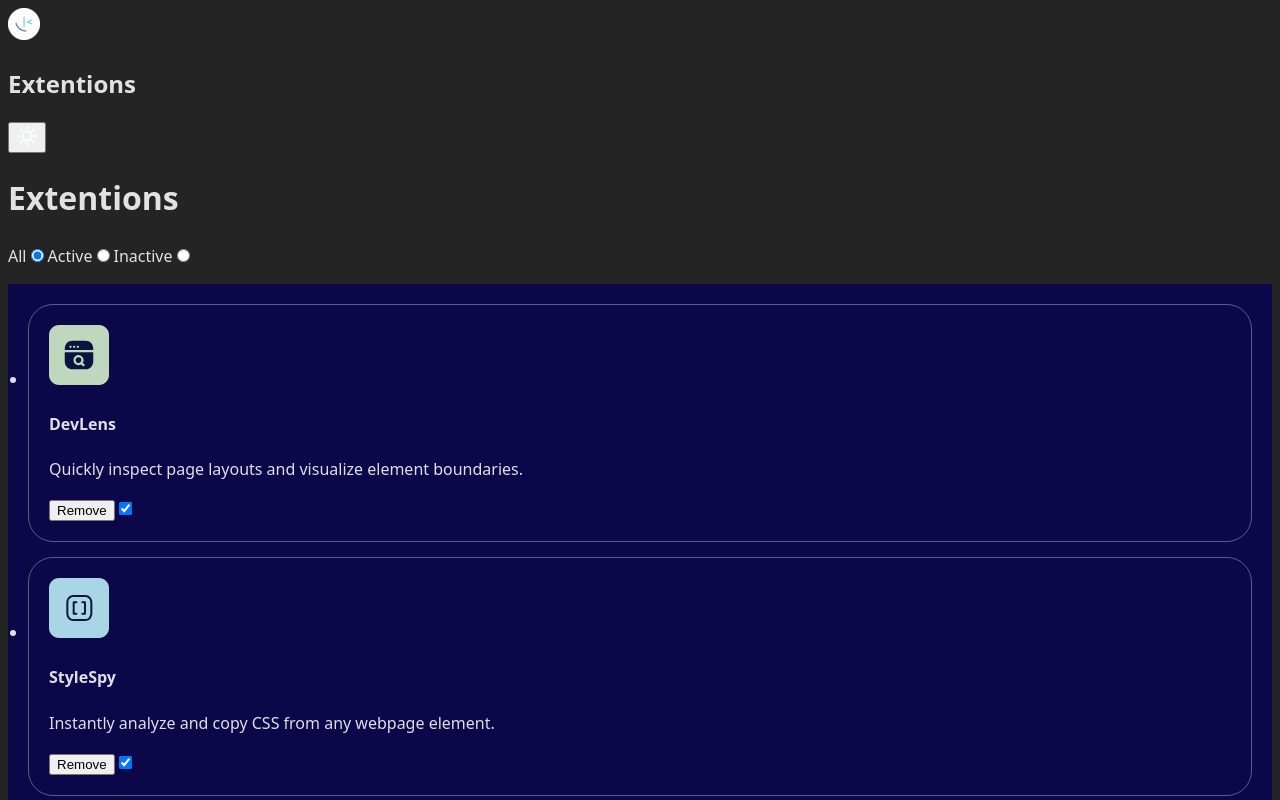
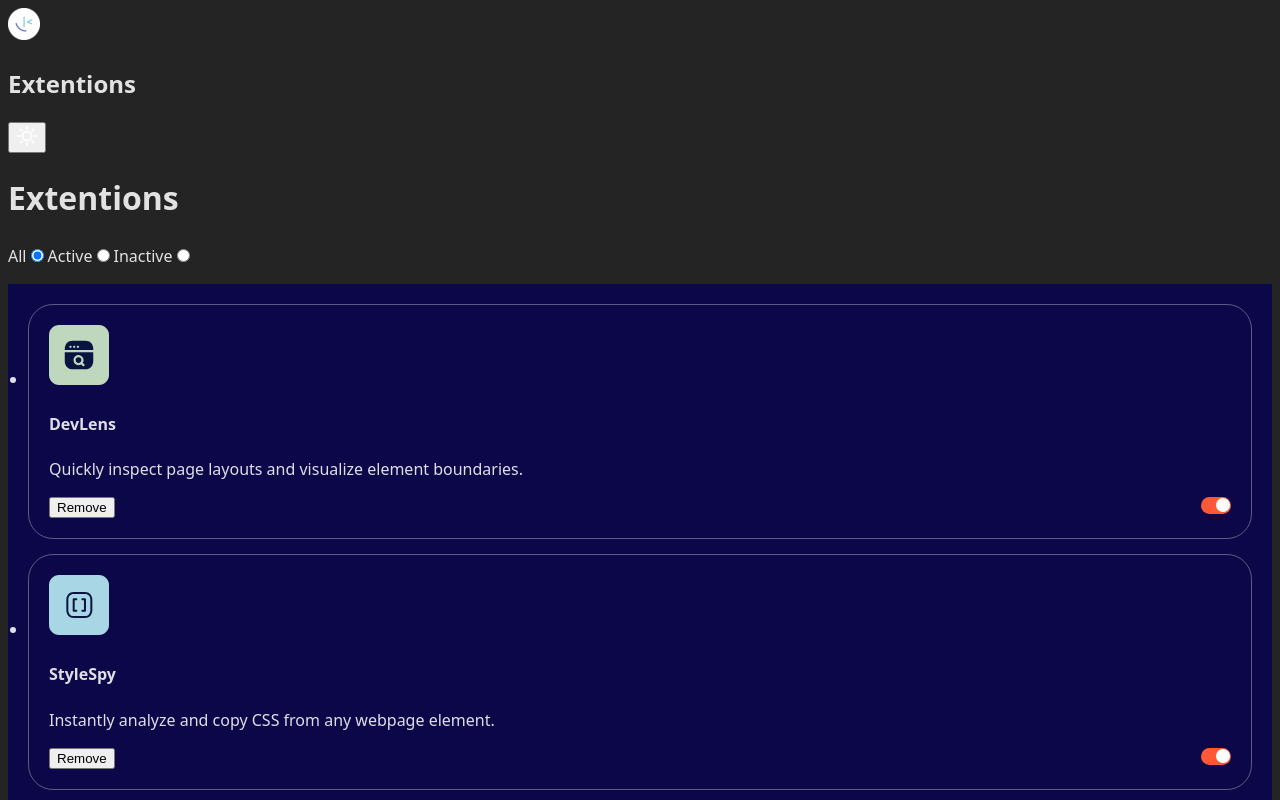
Before and after one commit to LuisOrtega27/browser-extensions-manager-ui-main, a React (Vite) app: page / in a window 1280 px wide. Shown: the top 800 px of the page. Built offline with nearby package versions, Linux system fonts and the light colour scheme.

Commit message:
checkbox problem solved

```diff
--- a/components/ExtentionCard.css
+++ b/components/ExtentionCard.css
@@ -3,3 +3,43 @@
     padding: 20px;
     border-radius: 25px;
 }
+
+.ExtentionCardActions{
+    display: flex;
+
+    justify-content: space-between;
+}
+
+.ExtentionCard input[type="checkbox"]{
+    display: none;
+}
+.ExtentionCard label{
+    display: inline-block;
+    position: relative;
+    width: 30px;
+    height: 17px;
+    background-color: rgb(59, 59, 71);
+    border-radius: 50px;
+    transition: background 0.3s ease-in-out;
+}
+input[type="checkbox"]:checked + label{
+    background-color: rgb(255, 88, 54);
+}
+
+.ExtentionCard label::before{
+    position: absolute;
+    left: 1px;
+    top: 1px;
+    content:"";
+    display: inline-block;
+    height: 14px;
+    aspect-ratio: 1/1;
+    background-color: white;
+    border-radius: 50%;
+    transform: translateX(0%);
+    transition: transform 0.3s ease-in-out;
+}
+
+input[type="checkbox"]:checked + label::before{
+    transform: translateX(100%);
+}
--- a/components/ExtentionCard.jsx
+++ b/components/ExtentionCard.jsx
@@ -1,7 +1,7 @@
 import { useState } from "react";
 import '../components/ExtentionCard.css'
 
-const ExtentionCard = ({logo, name, description, isActive})=>{
+const ExtentionCard = ({logo, name, description, isActive, handlecheckbox})=>{
 
     const [checked, isChecked] = useState(isActive)
 
@@ -16,9 +16,20 @@ const ExtentionCard = ({logo, name, description, isActive})=>{
                 </div>
             </div>
 
-            <div>
+            <div className="ExtentionCardActions">
+
                 <button>Remove</button>
-                <input type="checkbox" defaultChecked={checked} onClick={ ()=> isChecked(!checked) }/>
+
+                <input type="checkbox"
+                        checked={isActive}
+                        id={name}
+                        name={name}
+                        onChange={ (e)=> {
+                            isChecked(!checked)
+                            handlecheckbox(e)
+                } }/>
+                <label htmlFor={name}></label>
+
             </div>
 
         </li>
--- a/components/extentionsShowcase.jsx
+++ b/components/extentionsShowcase.jsx
@@ -4,7 +4,7 @@ import ExtentionCard from "../components/ExtentionCard";
 import '../components/ExtentionsShowcase.css';
 
 
-const ExtentionsShowcase = ({extentions})=>{
+const ExtentionsShowcase = ({extentions, setExtentions})=>{
 
     const [currentFilter, setcurrentFilter] = useState("all")
     const [filteredExtentions, setFilteredExtentions] = useState(extentions)
@@ -18,12 +18,10 @@ const ExtentionsShowcase = ({extentions})=>{
                 break;
 
             case "active":
-                setFilteredExtentions( null )
                 setFilteredExtentions( extentions.filter( (item)=> item.isActive===true ) )
                 break;
 
             case "inactive":
-                setFilteredExtentions( null )
                 setFilteredExtentions( extentions.filter( (item)=> item.isActive===false ) )
                 break;
             default: console.log(`there's been an error`)
@@ -33,6 +31,10 @@ const ExtentionsShowcase = ({extentions})=>{
 
     const handleRadio = (e)=>{
         setcurrentFilter(e.target.value)
+    }
+
+    const handlecheckbox= (e)=>{ // have to think how to do this... delete/add element throu checkbox
+        console.log(e.target)
     }
 
     return(
@@ -50,8 +52,8 @@ const ExtentionsShowcase = ({extentions})=>{
                     <label htmlFor="inactive">Inactive</label>
                     <input type="radio" name="selection" id="inactive" value="inactive" onChange={ (e)=>handleRadio(e) } />
                 </div>
+            </header>
 
-            </header>
             <ul className="ExtentionsShowcase">
 
             { filteredExtentions.length>0 &&
@@ -63,7 +65,8 @@ const ExtentionsShowcase = ({extentions})=>{
                             logo={extention.logo}
                             name={extention.name}
                             description={extention.description}
-                            isActive={extention.isActive} />
+                            isActive={extention.isActive}
+                            handlecheckbox={handlecheckbox}/>
                 })
 
             }
```
